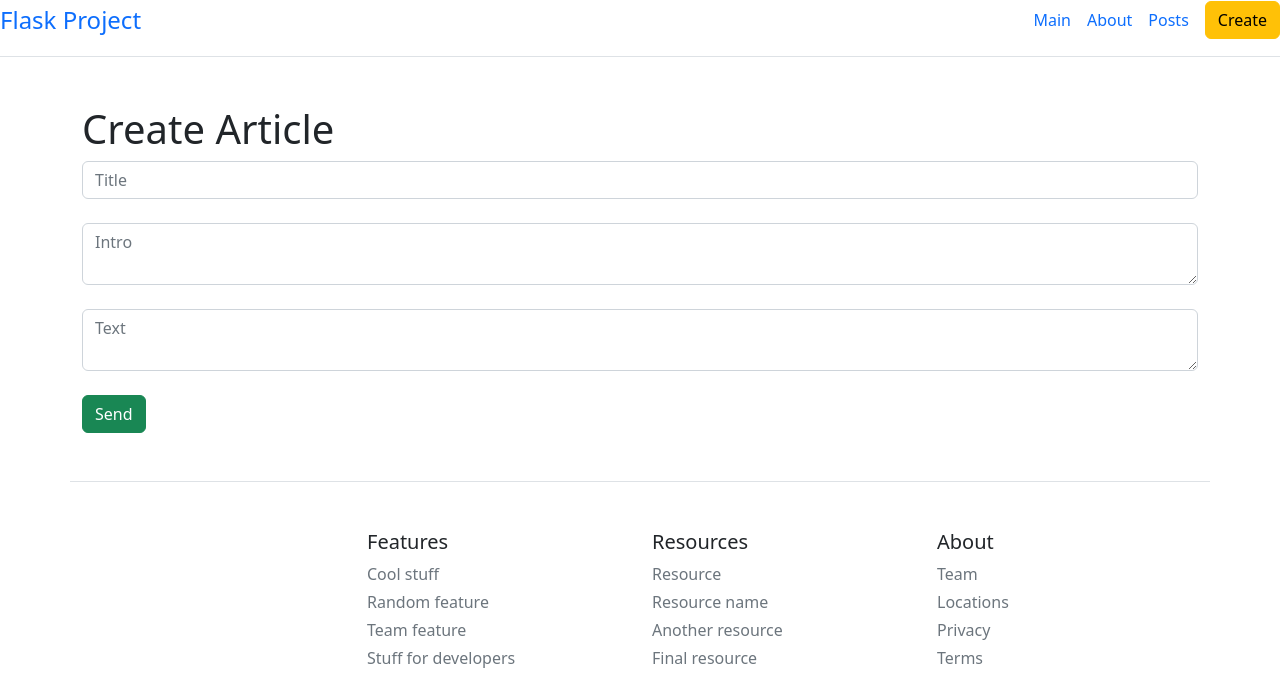
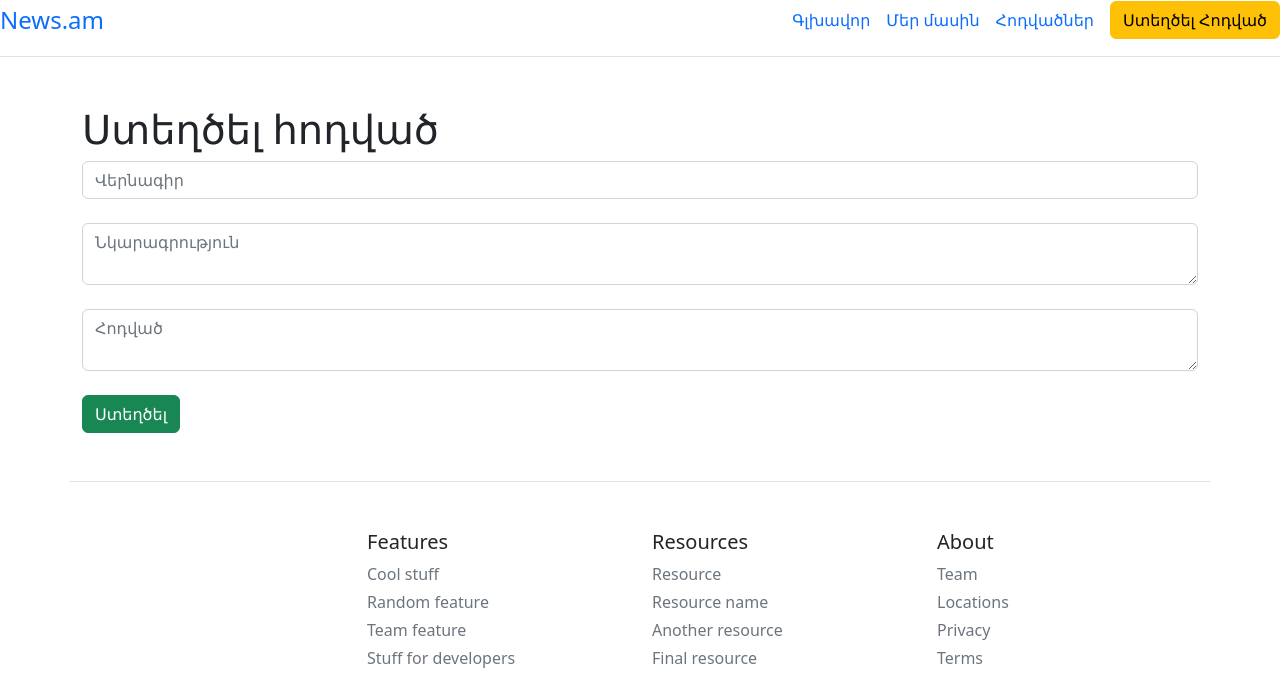
Before and after one commit to arammartirosyan1/flask_project, a Flask app: page /create-article in a window 1280 px wide. Shown: the top 673 px of the page. Run offline with Flask 3, Linux system fonts and the light colour scheme.

Commit message:
word change to Armenian

```diff
--- a/templates/create-article.html
+++ b/templates/create-article.html
@@ -1,17 +1,17 @@
 {% extends 'layout.html' %}
 
 {% block title %}
-Create Article
+Ստեղծել հոդված
 {% endblock %}
 
 {% block body %}
 <div class="container mt-5">
-    <h1>Create Article</h1>
+    <h1>Ստեղծել հոդված</h1>
     <form method="post">
-        <input type="text" name="title" id="title" class="form-control" placeholder="Title"><br>
-        <textarea name="intro" id="intro" class="form-control" placeholder="Intro"></textarea><br>
-        <textarea name="text" id="text" class="form-control" placeholder="Text"></textarea><br>
-        <input type="submit" class="btn btn-success" value="Send">
+        <input type="text" name="title" id="title" class="form-control" placeholder="Վերնագիր"><br>
+        <textarea name="intro" id="intro" class="form-control" placeholder="Նկարագրություն"></textarea><br>
+        <textarea name="text" id="text" class="form-control" placeholder="Հոդված"></textarea><br>
+        <input type="submit" class="btn btn-success" value="Ստեղծել">
     </form>
 </div>
 {% endblock %}
--- a/templates/index.html
+++ b/templates/index.html
@@ -1,7 +1,7 @@
 {% extends 'layout.html' %}
 
 {% block title %}
-Main Page
+Գլխավոր էջ
 {% endblock %}
 
 {% block body %}
--- a/templates/layout.html
+++ b/templates/layout.html
@@ -12,16 +12,16 @@
 <body>
 <div class="d-flex flex-column flex-md-row align-items-center pb-3 mb-4 border-bottom">
       <a href="/" class="d-flex align-items-center link-body-emphasis text-decoration-none">
-        <span class="fs-4">Flask Project</span>
+        <span class="fs-4">News.am</span>
       </a>
 
       <nav class="d-inline-flex mt-2 mt-md-0 ms-md-auto">
-        <a class="me-3 py-2 link-body-emphasis text-decoration-none" href="/">Main</a>
-        <a class="me-3 py-2 link-body-emphasis text-decoration-none" href="/about">About</a>
-        <a class="me-3 py-2 link-body-emphasis text-decoration-none" href="/posts">Posts</a>
+        <a class="me-3 py-2 link-body-emphasis text-decoration-none" href="/">Գլխավոր</a>
+        <a class="me-3 py-2 link-body-emphasis text-decoration-none" href="/about">Մեր մասին</a>
+        <a class="me-3 py-2 link-body-emphasis text-decoration-none" href="/posts">Հոդվածներ</a>
 
       </nav>
-      <a class="btn btn-warning" href="/create-article">Create</a>
+      <a class="btn btn-warning" href="/create-article">Ստեղծել Հոդված</a>
     </div>
     {% block body %}{% endblock %}
 <footer class="container pt-4 my-md-5 pt-md-5 border-top">
--- a/templates/post_detail.html
+++ b/templates/post_detail.html
@@ -10,9 +10,9 @@
 
     <div class="alert alert-info">
         <p>{{ article.text }}</p>
-        <p><b>Date: {{ article.date.date() }}</b></p>
-        <a href="/posts/{{ article.id }}/delete" class="btn btn-danger">Delete</a>
-        <a href="/posts/{{ article.id }}/update" class="btn btn-success">Update</a>
+        <p><b>Ամսաթիվ: {{ article.date.date() }}</b></p>
+        <a href="/posts/{{ article.id }}/delete" class="btn btn-danger">Հեռացնել</a>
+        <a href="/posts/{{ article.id }}/update" class="btn btn-success">Թարմացնել</a>
     </div>
 </div>
 {% endblock %}
```
Also changed, not shown: templates/posts.html (+5 -5 lines).
